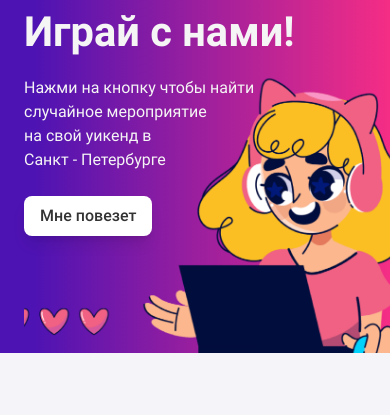
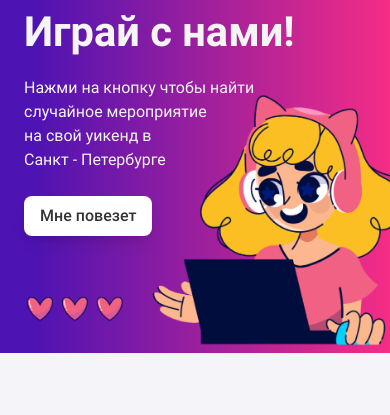
Before and after one commit to elfototo/davai-s-nami, a Next.js app: page / in a window 390 px wide. Shown: the part 138-553 px from the top of the page. Built offline with nearby package versions, Linux system fonts and the light colour scheme; no server answers.

Commit message:
main banner size img in mobile

```diff
--- a/app/page.js
+++ b/app/page.js
@@ -297,7 +297,7 @@ export default function Home() {
               src={'/img/1-sm-banner.png'}
               width={1000}
               height={1000}
-              className="pointer-events-none object-cover object-center absolute md:hidden -bottom-3 -right-6 h-[35vh] w-auto sm:h-[40vh]"
+              className="pointer-events-none object-contain object-center absolute md:hidden -bottom-5 ssm:-bottom-3 -right-6 h-[35vh] w-full sm:h-[40vh]"
               alt="avatar"
             />
           </div>
```
